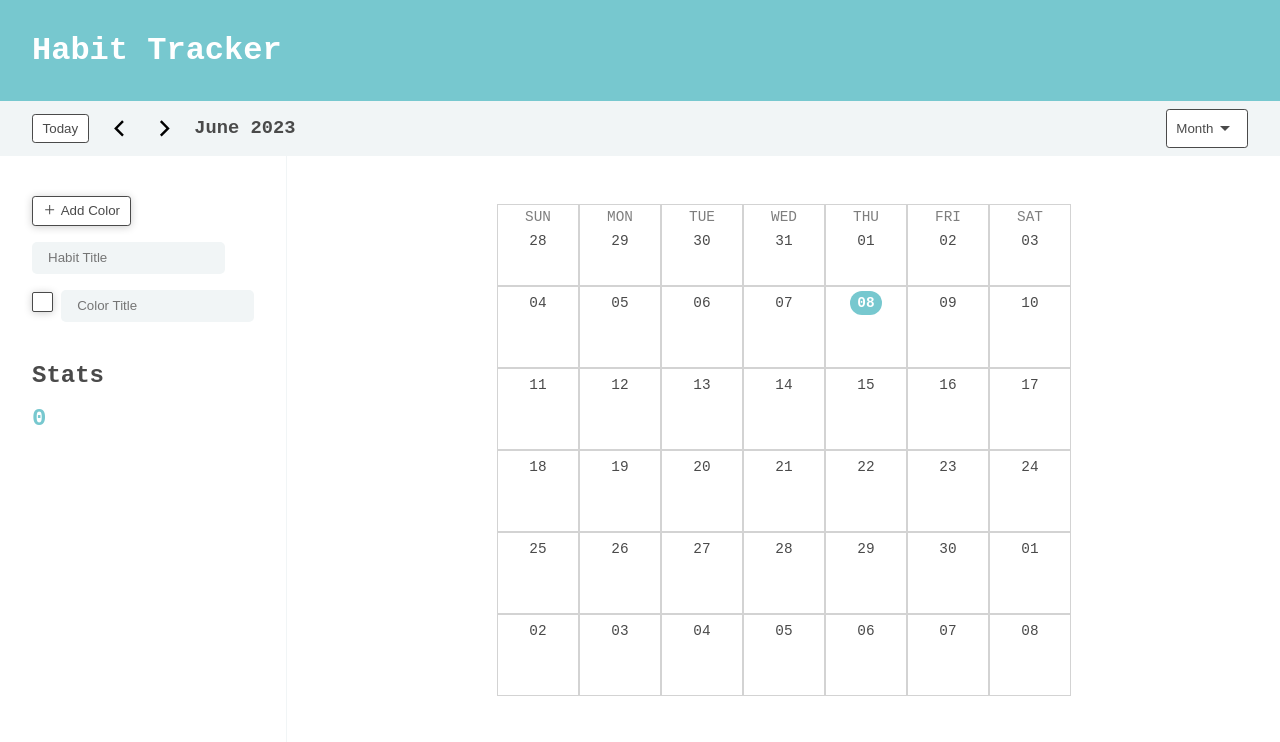
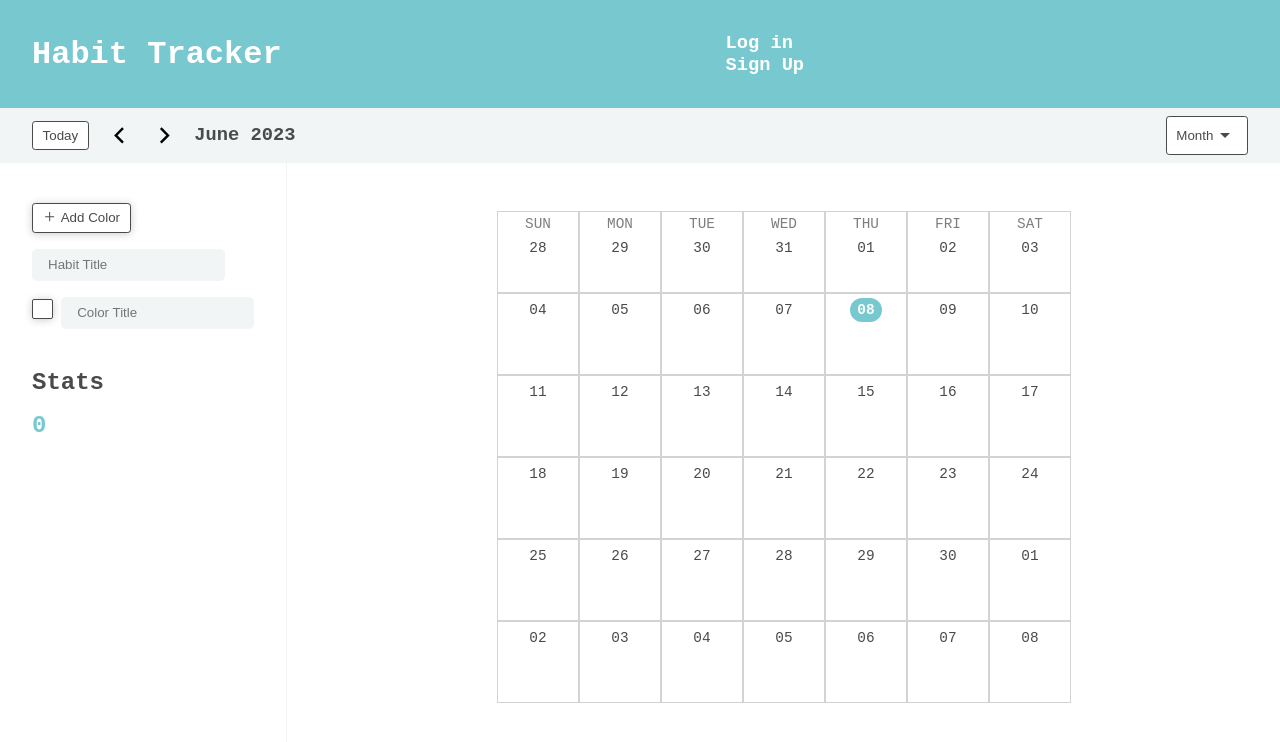
Before and after one commit to DyanaR/habitTracker, a React (Create React App) app: page / in a window 1280 px wide. Shown: the top 742 px of the page. Built offline with nearby package versions, Linux system fonts and the light colour scheme.

Commit message:
add login to menu bar

```diff
--- a/src/components/Navbar.jsx
+++ b/src/components/Navbar.jsx
@@ -20,15 +20,15 @@ const Navbar = () => {
         <div className="logo">
           <h1>Habit Tracker</h1>
         </div>
-        {/* <div className="navbar-right">
-          <h3>Log in</h3>
-          <h3>Sign Up</h3>
-        </div> */}
+
         <div className={active ? "slider active" : "slider"}>
           <div className="closed">
             <AiOutlineClose className="close" onClick={showMenu} />
           </div>
-          <Stats />
+            <div className="login">
+           <h3>Log in</h3>
+            <h3>Sign Up</h3>
+        </div>
         </div>
         <div className="menu-icon">
           <GiHamburgerMenu className="menu" onClick={showMenu} />
@@ -61,10 +61,10 @@ const Container = styled.div`
   } */
   }
 
-  .slider .stats{
+  ${'' /* .slider .stats{
     display: none;
     padding: 0;
-  }
+  } */}
    .menu-icon .menu{
     display: none;
     font-size: 2rem;
@@ -108,21 +108,12 @@ const Container = styled.div`
         }
     }
 
-  .slider .stats{
-    ${"" /* padding-top: 4rem; */}
+  .slider .login{
         display: flex;
         flex-direction: column;
         padding: 2rem 0;
         align-items: center;
-
-  }
-
-  .slider .stats .info{
-    ${'' /* display: flex;
-    flex-direction: column; */}
-    ${'' /* justify-content: center; */}
-    align-items: center;
-    gap: 2rem;
+        gap: 1rem;
   }
 
   .menu-icon .menu{
@@ -149,5 +140,6 @@ const Container = styled.div`
       cursor: pointer;
       font-size: 2rem;
   }
+  }
 
 `;
```
